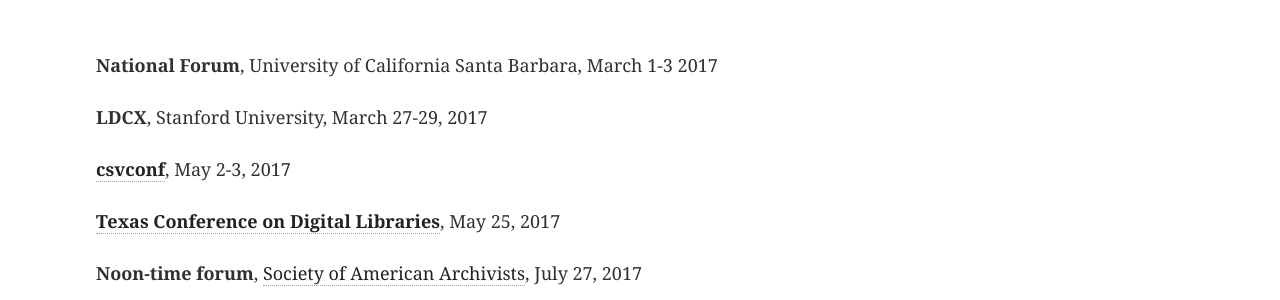
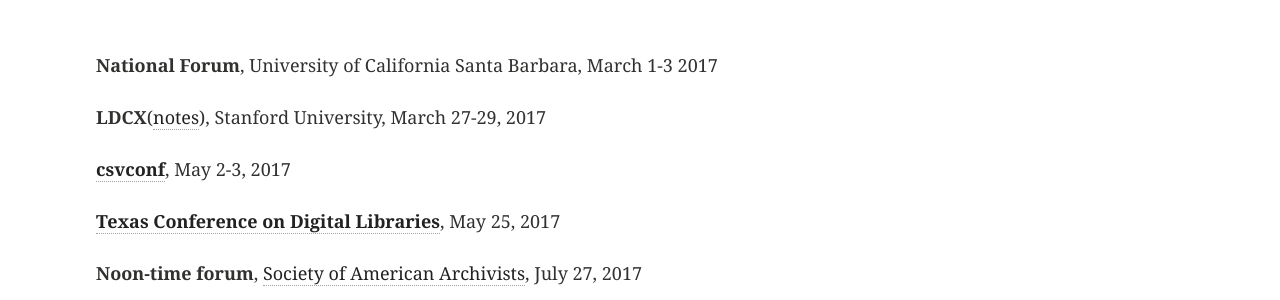
Before and after one commit to collectionsasdata/collectionsasdata.github.io, a Jekyll site: the page built from events.md, in a window 1280 px wide. Shown: the part 234-534 px from the top of the page. Built offline with Jekyll 4.4.1, drawn with Linux system fonts in a browser that asks for light colours.

Commit message:
Create events.md

```diff
--- a/events.md
+++ b/events.md
@@ -5,7 +5,7 @@
 ---
 **National Forum**, University of California Santa Barbara, March 1-3 2017<br/>
 
-**LDCX**, Stanford University, March 27-29, 2017
+**LDCX**([notes](https://docs.google.com/document/d/1wgX13tXF8-bhsBxIzpPYBKe7eSxOvuvnPL-rGJsTOsI/edit?usp=sharing)), Stanford University, March 27-29, 2017
 
 [**csvconf**](https://github.com/csvconf/data-tables.csv/blob/master/themes/cultural-heritage-data.md), May 2-3, 2017
 
```
